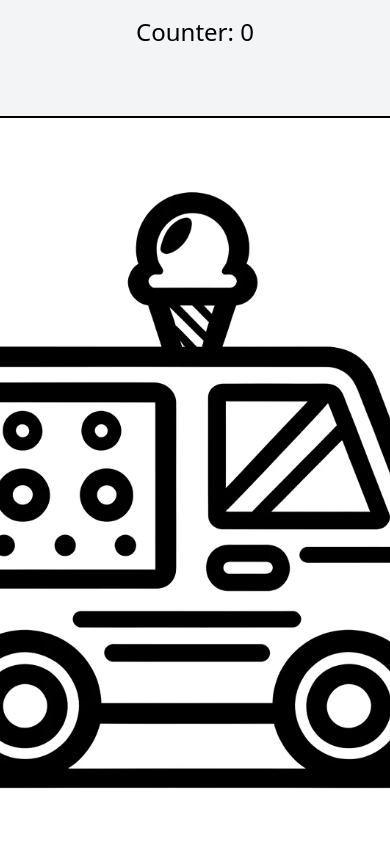
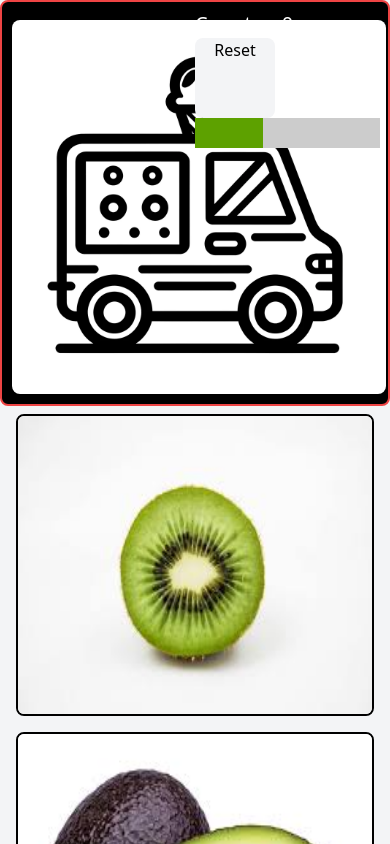
Before and after one commit to Hhorowitz734/optotypes_for_kids, a React (Create React App) app: page / in a window 390 px wide. Shown: the top 844 px of the page. Built offline with nearby package versions, Linux system fonts and the light colour scheme.

Commit message:
added timer and updated ui

```diff
--- a/src/components/ODisplay.jsx
+++ b/src/components/ODisplay.jsx
@@ -40,9 +40,9 @@ class ODisplay extends Component {
 
 
         return (
-            <div className='flex items-center justify-center min-h-screen bg-gray-100'>
+            <div className=''>
                 <div className='border-2 border-black rounded-lg flex items-center justify-center' style={style}>
-                    <img src={optotype} alt="Optotype" className='object-contain' />
+                    <img src={optotype} alt="Optotype" className='object-contain rounded-lg' />
                 </div>
             </div>
         );
--- a/src/components/Options.jsx
+++ b/src/components/Options.jsx
@@ -15,9 +15,18 @@ class Options extends Component {
 
     const { isRight, incrementFunction, picture } = this.props;
 
+    const style = {
+      width: `80mm`,
+      height: `80mm`
+  };
+
     return (
       <div className='flex justify-center items-center' onClick={this.checkCorrectness}>
-        <img src={picture} alt="optotype" className='border-2 border-black rounded-lg hover:opacity-60 opacity-100 max-h-full max-w-full min-w-full min-h-full'/>
+        <img
+          src={picture}
+          alt="optotype"
+          className='border-2 border-black rounded-lg hover:opacity-60 opacity-100 max-w-full min-w-full '
+          style = {style}/>
       </div>
     );
   }
--- /dev/null
+++ b/src/components/TimerBar.jsx
@@ -0,0 +1,64 @@
+import React, { Component } from 'react';
+
+class TimerBar extends Component {
+  constructor(props) {
+    super(props);
+    this.state = {
+      timeLeft: props.timeToCount,
+      totalTime: props.timeToCount
+    };
+  }
+
+  componentDidMount() {
+    this.startTimer();
+  }
+
+  componentWillUnmount() {
+    clearInterval(this.interval);
+  }
+
+  startTimer = () => {
+    this.interval = setInterval(() => {
+      this.setState((prevState) => ({
+        timeLeft: prevState.timeLeft > 0 ? prevState.timeLeft - 1 : 0
+      }));
+    }, 1000);
+  };
+
+  resetTimer = (newTime) => {
+    clearInterval(this.interval);
+    this.setState(
+      {
+        timeLeft: newTime,
+        totalTime: newTime
+      },
+      this.startTimer
+    );
+  };
+
+  getColor() {
+    const { timeLeft, totalTime } = this.state;
+    const red = Math.min(255, Math.floor((totalTime - timeLeft) * (255 / totalTime)));
+    const green = Math.min(255, Math.floor(timeLeft * (255 / totalTime)));
+    return `rgb(${red},${green},0)`;
+  }
+
+  render() {
+    const { totalTime, timeLeft } = this.state;
+
+    return (
+      <div style={{ width: '100%', height: '30px', backgroundColor: '#ccc' }}>
+        <div
+          style={{
+            width: `${((totalTime - timeLeft) / totalTime) * 100}%`,
+            height: '100%',
+            backgroundColor: this.getColor(),
+            transition: 'width 1s linear, background-color 1s linear'
+          }}
+        ></div>
+      </div>
+    );
+  }
+}
+
+export default TimerBar;
--- a/src/pages/OptotypeQuestion.jsx
+++ b/src/pages/OptotypeQuestion.jsx
@@ -2,6 +2,7 @@ import React, { Component } from 'react';
 
 import ODisplay from '../components/ODisplay.jsx';
 import Options from '../components/Options.jsx';
+import TimerBar from '../components/TimerBar.jsx';
 
 class OptotypeQuestion extends Component {
 
@@ -16,12 +17,17 @@ class OptotypeQuestion extends Component {
           error: false,
           errorMessage: '',
           correctOptionArray: [],
-          chartSizesMM: [200, 150, 100, 75, 50, 25, 20],
+          chartSizesMM: [100, 75, 50, 25, 20, 10],
           currentSizeIndex: 0,
+          timesSec: [20, 17, 15, 10, 5, 3],
+          currentTimeIndex: 0
         };
 
       this.getNewQuestion = this.getNewQuestion.bind(this);
       this.updateImageSize = this.updateImageSize.bind(this);
+      this.resetQuestion = this.resetQuestion.bind(this);
+
+      this.timerBarRef = React.createRef();
     }
 
     componentDidMount() {
@@ -89,6 +95,25 @@ class OptotypeQuestion extends Component {
            }
     }
 
+    updateTimerTime(lastWasRight) {
+        if (lastWasRight && this.state.currentTimeIndex < this.state.timesSec.length - 1) {
+            this.setState(prevState => ({
+                currentTimeIndex: prevState.currentTimeIndex + 1
+            }))
+
+            if (this.timerBarRef.current) {
+                this.timerBarRef.current.resetTimer(this.state.timesSec[this.state.currentTimeIndex]);
+              }
+        }
+        else {
+            if (this.timerBarRef.current) {
+                this.timerBarRef.current.resetTimer(this.state.timesSec[this.state.currentTimeIndex]);
+              }
+        }
+
+
+    }
+
 
 
     getNewQuestion() {
@@ -114,15 +139,38 @@ class OptotypeQuestion extends Component {
             count: prevState.count + 1,
         }));
         this.updateImageSize(true);
+        this.updateTimerTime(true);
+    }
+
+    resetQuestion() {
+
+        const newIsORight = this.state.isORight.map(() => false);
+        const randomIndexORight = Math.floor(Math.random() * newIsORight.length);
+        newIsORight[randomIndexORight] = true;
+
+        // Select a new random mapping from the mappings array
+        const randomIndexMapping = Math.floor(Math.random() * this.state.mappings.length);
+        const newMapping = this.state.mappings[randomIndexMapping];
+
+        // Generate new wrong answers
+        const newWrongAnswers = this.getRandomElements(this.state.correctOptionArray, 3);
+
+        // Set the new state
+        this.setState({
+            isORight: newIsORight,
+            mapping: newMapping,
+            wrongAnswers: newWrongAnswers
+        });
+
     }
 
     render() {
-        const { count, isORight, mapping, wrongAnswers, chartSizesMM, currentSizeIndex } = this.state;
+        const { count, isORight, mapping, wrongAnswers, chartSizesMM, currentSizeIndex, currentTimeIndex, timesSec } = this.state;
 
         return (
-            <div className='h-screen overflow-hidden bg-gray-100 flex flex-col items-center justify-between'>
-                <h1 className='m-4 text-2xl'>Counter: {count}</h1>
-                <div className="flex justify-center w-1/2 flex-grow">
+            <div className='h-screen lg:overflow-hidden bg-gray-100 flex flex-col items-center justify-between'>
+
+                <div className="grid grid-cols-2 bg-black border-2 border-red-500 rounded-lg w-screen ml-4 mr-4 p-2 h-2/3">
                     <div className='mt-2'>
                         {mapping ? <ODisplay
                         optotype={mapping.optotype}
@@ -130,9 +178,18 @@ class OptotypeQuestion extends Component {
                         currentSizeIndex={currentSizeIndex}
                         /> : <p>Loading...</p>}
                     </div>
+                    <div>
+                        <h1 className='text-xl text-white  '>Counter: {count}</h1>
+                        <div className='bg-gray-100 hover:bg-gray-300 w-20 h-20 rounded-lg text-center align-middle cursor-pointer'
+                        onClick={this.resetQuestion}>Reset</div>
+                        <TimerBar
+                        timeToCount = {timesSec[currentTimeIndex]}
+                        ref={this.timerBarRef} />
+                    </div>
+
                 </div>
 
-                <div className='mt-2 grid grid-cols-1 md:grid-cols-4 gap-4 w-full px-4 max-h-80'>
+                <div className='m-2 grid grid-cols-1 md:grid-cols-4 gap-4 w-full px-4 '>
                     {mapping ? (
                         <Options
                             isRight={isORight[0]}
```
